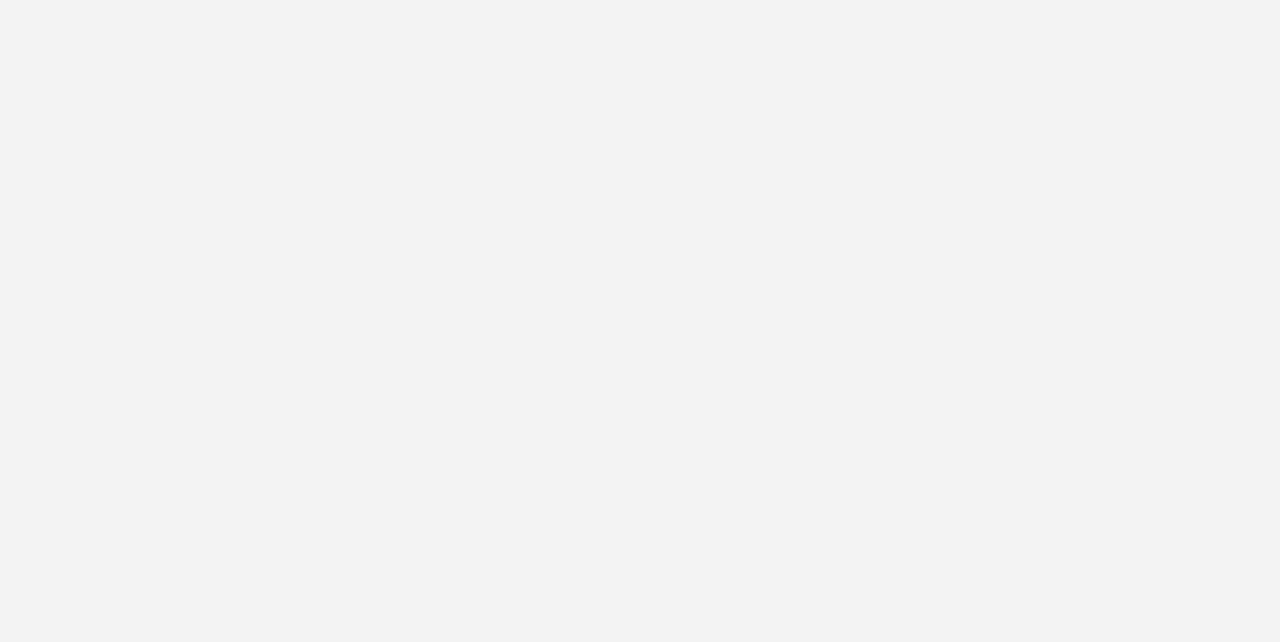
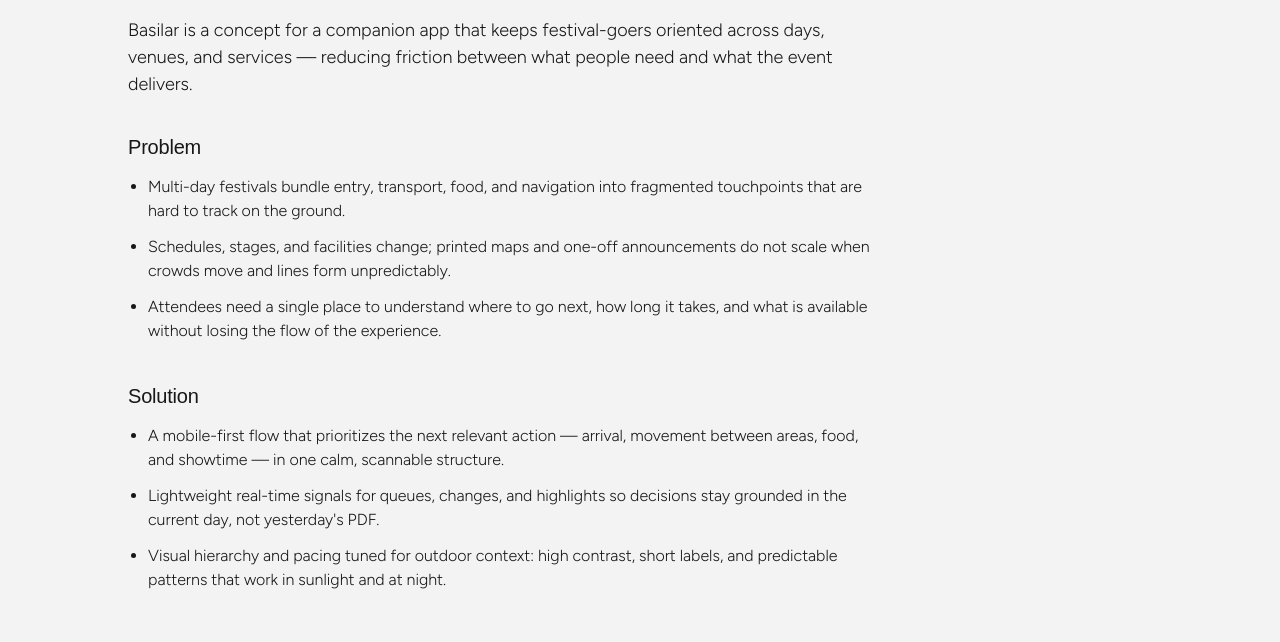
Before and after one commit to amitkedem100/portfolio, a Next.js app: page /portfolio/basilar in a window 1280 px wide. Shown: the part 1080-1722 px from the top of the page. Before the commit the page ends 990 px from the top, so only its background shows below. Built offline with nearby package versions, Linux system fonts and the light colour scheme; a web font is replaced by a local one.

Commit message:
productshowcase

```diff
--- a/src/app/portfolio/basilar/page.css
+++ b/src/app/portfolio/basilar/page.css
@@ -13,3 +13,120 @@
   margin-left: calc(50% - 50vw);
   max-width: 100vw;
 }
+
+/* Full-bleed visual break between text sections */
+.basilar-page-showcase {
+  width: 100vw;
+  margin-left: calc(50% - 50vw);
+  max-width: 100vw;
+  padding-block: 56px 72px;
+  box-sizing: border-box;
+}
+
+@media (max-width: 1024px) {
+  .basilar-page-showcase {
+    padding-block: 48px 56px;
+  }
+}
+
+@media (max-width: 768px) {
+  .basilar-page-showcase {
+    padding-block: 40px 48px;
+  }
+}
+
+/* Editorial overview: left-aligned, constrained measure */
+.basilar-overview {
+  padding-block: 56px 72px;
+}
+
+.basilar-overview-inner {
+  max-width: min(760px, 100%);
+  margin-inline: 0 auto;
+  text-align: start;
+}
+
+.basilar-overview-heading {
+  margin: 0 0 20px;
+  font: var(--portfolio-text-h2);
+  color: var(--text-primary);
+  letter-spacing: -0.02em;
+}
+
+.basilar-overview-lead {
+  margin: 0;
+  font: var(--portfolio-text-b1);
+  color: var(--text-primary);
+}
+
+.basilar-overview-subheading {
+  margin: 40px 0 14px;
+  font: var(--portfolio-text-h3);
+  color: var(--text-primary);
+  letter-spacing: -0.01em;
+}
+
+.basilar-overview-subheading:first-of-type {
+  margin-top: 36px;
+}
+
+.basilar-overview-list {
+  margin: 0;
+  padding-inline-start: 1.25rem;
+  list-style-type: disc;
+}
+
+.basilar-overview-list li {
+  margin-bottom: 12px;
+  font: var(--portfolio-text-b2);
+  color: var(--text-primary);
+}
+
+.basilar-overview-list li:last-child {
+  margin-bottom: 0;
+}
+
+@media (max-width: 1024px) {
+  .basilar-overview {
+    padding-block: 48px 56px;
+  }
+
+  .basilar-overview-subheading {
+    margin-top: 36px;
+  }
+
+  .basilar-overview-subheading:first-of-type {
+    margin-top: 28px;
+  }
+}
+
+@media (max-width: 768px) {
+  .basilar-overview {
+    padding-block: 40px 48px;
+  }
+
+  .basilar-overview-heading {
+    font: var(--portfolio-text-h3);
+    font-size: 1.375rem;
+    margin-bottom: 16px;
+  }
+
+  .basilar-overview-lead {
+    font: var(--portfolio-text-b2);
+    font-size: 1rem;
+  }
+
+  .basilar-overview-subheading {
+    margin-top: 32px;
+    font-size: 1.0625rem;
+  }
+
+  .basilar-overview-subheading:first-of-type {
+    margin-top: 24px;
+  }
+
+  .basilar-overview-list li {
+    font-size: 0.9375rem;
+    line-height: 1.55;
+  }
+}
--- a/src/app/portfolio/basilar/page.tsx
+++ b/src/app/portfolio/basilar/page.tsx
@@ -1,5 +1,6 @@
 import type { Metadata } from "next";
 import "./page.css";
+import { BasilarProductShowcase } from "@/app/portfolio/components/BasilarProductShowcase";
 import { ProjectVideoHero } from "@/app/portfolio/components/ProjectVideoHero";
 
 export const metadata: Metadata = {
@@ -10,6 +11,8 @@ export const metadata: Metadata = {
 
 const BASILAR_BG_VIDEO = "/videos/basilar/background.mp4";
 const BASILAR_DEVICE_VIDEO = "/videos/basilar/device.mp4";
+const BASILAR_SHOWCASE_BG_IMAGE = "/images/basilar/showcase-environment.png";
+const BASILAR_SHOWCASE_WALKTHROUGH = "/videos/basilar/walkthrough.mp4";
 
 export default function BasilarProjectPage() {
   return (
@@ -18,9 +21,66 @@ export default function BasilarProjectPage() {
         <ProjectVideoHero
           title="Basilar"
           description="A mobile product designed to simplify the logistics of a multi-day music festival experience — from entry and transport to food, navigation, and real-time updates."
-          meta="Personal Project · Mobile UX · Festival Experience · May 2023"
+          meta="Festival Experience · Mobile UX · Personal Project · May 2023"
           backgroundVideoSrc={BASILAR_BG_VIDEO}
           deviceVideoSrc={BASILAR_DEVICE_VIDEO}
+        />
+      </section>
+
+      <section
+        className="basilar-page-section basilar-overview"
+        aria-labelledby="basilar-overview-title"
+      >
+        <div className="basilar-overview-inner">
+          <h2 id="basilar-overview-title" className="basilar-overview-heading">
+            Overview
+          </h2>
+          <p className="basilar-overview-lead">
+            Basilar is a concept for a companion app that keeps festival-goers oriented across days,
+            venues, and services — reducing friction between what people need and what the event delivers.
+          </p>
+
+          <h3 className="basilar-overview-subheading">Problem</h3>
+          <ul className="basilar-overview-list">
+            <li>
+              Multi-day festivals bundle entry, transport, food, and navigation into fragmented touchpoints
+              that are hard to track on the ground.
+            </li>
+            <li>
+              Schedules, stages, and facilities change; printed maps and one-off announcements do not scale
+              when crowds move and lines form unpredictably.
+            </li>
+            <li>
+              Attendees need a single place to understand where to go next, how long it takes, and what is
+              available without losing the flow of the experience.
+            </li>
+          </ul>
+
+          <h3 className="basilar-overview-subheading">Solution</h3>
+          <ul className="basilar-overview-list">
+            <li>
+              A mobile-first flow that prioritizes the next relevant action — arrival, movement between
+              areas, food, and showtime — in one calm, scannable structure.
+            </li>
+            <li>
+              Lightweight real-time signals for queues, changes, and highlights so decisions stay
+              grounded in the current day, not yesterday&apos;s PDF.
+            </li>
+            <li>
+              Visual hierarchy and pacing tuned for outdoor context: high contrast, short labels, and
+              predictable patterns that work in sunlight and at night.
+            </li>
+          </ul>
+        </div>
+      </section>
+
+      <section
+        className="basilar-page-section basilar-page-showcase"
+        aria-label="Product walkthrough"
+      >
+        <BasilarProductShowcase
+          backgroundImageSrc={BASILAR_SHOWCASE_BG_IMAGE}
+          deviceVideoSrc={BASILAR_SHOWCASE_WALKTHROUGH}
         />
       </section>
     </div>
--- /dev/null
+++ b/src/app/portfolio/components/BasilarProductShowcase.css
@@ -0,0 +1,54 @@
+/* Visual-only showcase: static bg + centered device (reuses project-video-hero device classes) */
+
+.basilar-product-showcase {
+  position: relative;
+  isolation: isolate;
+  overflow: hidden;
+  min-height: clamp(22rem, 70vh, 52rem);
+  display: flex;
+  align-items: center;
+  justify-content: center;
+  padding: 48px 24px;
+  box-sizing: border-box;
+}
+
+.basilar-product-showcase-bg {
+  position: absolute;
+  inset: 0;
+  z-index: 0;
+}
+
+.basilar-product-showcase-bg-img {
+  width: 100%;
+  height: 100%;
+  object-fit: cover;
+  object-position: center;
+}
+
+/* Very subtle scrim for device separation from photo */
+.basilar-product-showcase-scrim {
+  position: absolute;
+  inset: 0;
+  z-index: 1;
+  pointer-events: none;
+  background: linear-gradient(
+    to bottom,
+    rgba(0, 0, 0, 0.14) 0%,
+    rgba(0, 0, 0, 0.06) 45%,
+    rgba(0, 0, 0, 0.12) 100%
+  );
+}
+
+.basilar-product-showcase-device-layer {
+  position: relative;
+  z-index: 2;
+  /* Slight lift: matches hero device elevation via shared shadow on frame */
+  margin-top: -4px;
+}
+
+@media (max-width: 768px) {
+  .basilar-product-showcase {
+    min-height: clamp(20rem, 65vh, 44rem);
+    padding: 32px 20px;
+  }
+}
--- /dev/null
+++ b/src/app/portfolio/components/BasilarProductShowcase.tsx
@@ -0,0 +1,47 @@
+import "./ProjectVideoHero.css";
+import "./BasilarProductShowcase.css";
+
+type BasilarProductShowcaseProps = {
+  backgroundImageSrc: string;
+  deviceVideoSrc: string;
+  deviceVideoAriaLabel?: string;
+};
+
+/* Visual-only block: photo background + same device frame as ProjectVideoHero */
+export function BasilarProductShowcase({
+  backgroundImageSrc,
+  deviceVideoSrc,
+  deviceVideoAriaLabel = "Product interface walkthrough",
+}: BasilarProductShowcaseProps) {
+  return (
+    <div className="basilar-product-showcase">
+      <div className="basilar-product-showcase-bg" aria-hidden>
+        <img
+          className="basilar-product-showcase-bg-img"
+          src={backgroundImageSrc}
+          alt=""
+          decoding="async"
+          loading="lazy"
+        />
+        <div className="basilar-product-showcase-scrim" />
+      </div>
+
+      <div className="basilar-product-showcase-device-layer">
+        <div className="project-video-hero-device-wrap">
+          <div className="project-video-hero-device">
+            <video
+              className="project-video-hero-device-video"
+              src={deviceVideoSrc}
+              autoPlay
+              muted
+              loop
+              playsInline
+              preload="metadata"
+              aria-label={deviceVideoAriaLabel}
+            />
+          </div>
+        </div>
+      </div>
+    </div>
+  );
+}
--- a/src/app/portfolio/components/ProjectVideoHero.css
+++ b/src/app/portfolio/components/ProjectVideoHero.css
@@ -53,7 +53,7 @@
   justify-content: center;
   gap: 28px;
   min-height: 92vh;
-  padding: 16px 24px 48px;
+  padding: 24px 24px 48px;
   box-sizing: border-box;
 }
 
--- a/src/app/portfolio/home/page.tsx
+++ b/src/app/portfolio/home/page.tsx
@@ -36,7 +36,7 @@ export default function PortfolioHomePage() {
         <CursorZone variant="viewProject">
           <ProjectCard
             title="Basilar"
-            description="A mobile product for multi-day festival logistics — entry, transport, food, navigation, and real-time updates."
+            description="A mobile product for multi-day festival logistics. Entry, transport, food, navigation, and real-time updates."
             keywords="Mobile UX · Festival Experience · Product"
             imageAlt="Basilar project"
             href="/portfolio/basilar"
```
Also changed, not shown: public/images/basilar/README.md (added), public/images/basilar/showcase-environment.png (added), public/videos/basilar/README.md (added), 1 other file (tests, documents, lock files or other folders).
